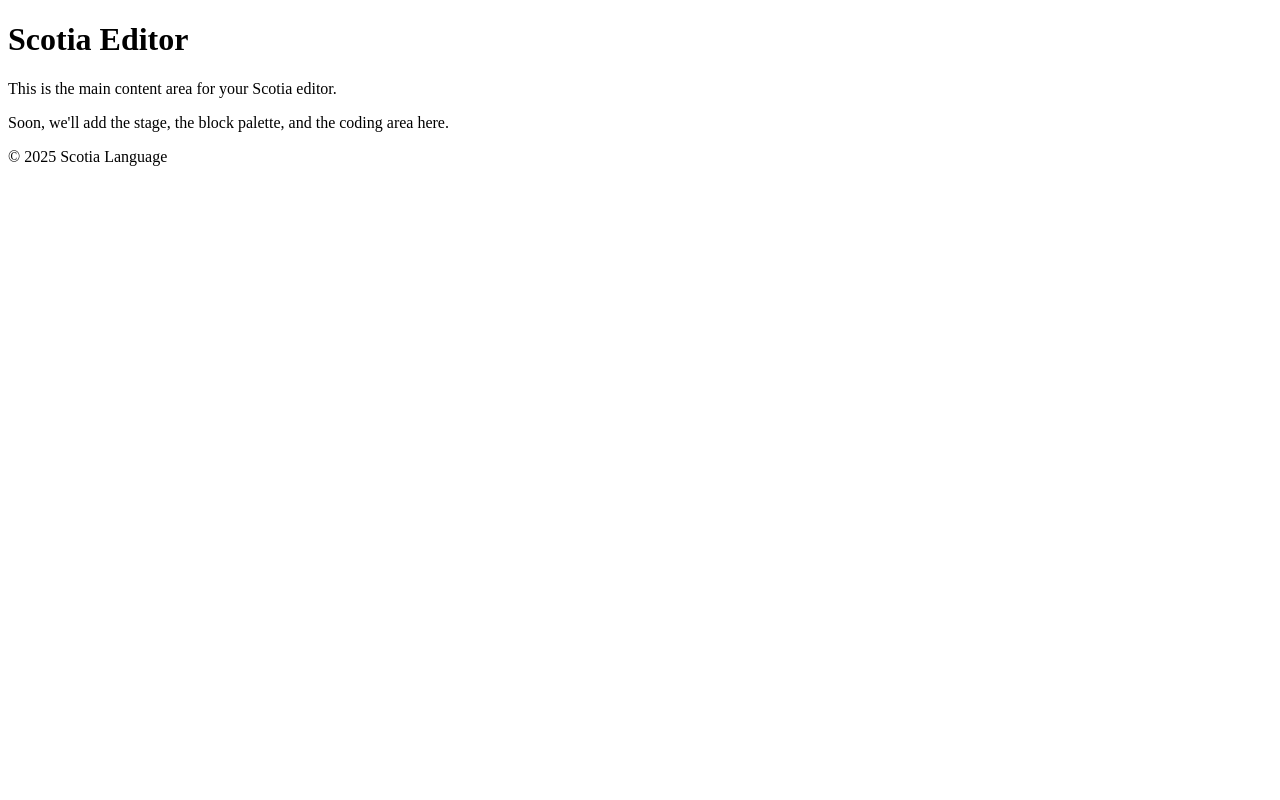
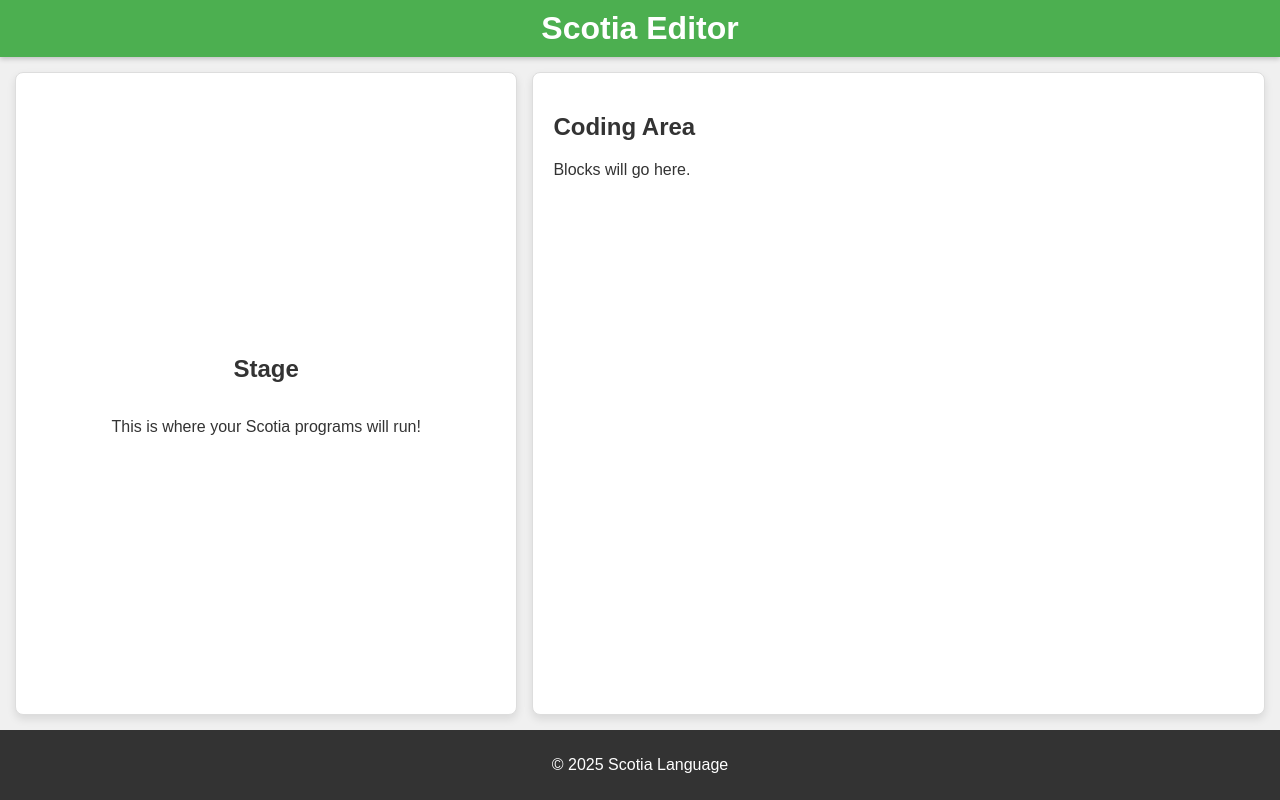
Before and after one commit to Tinfoil0cat/scotia, a plain HTML site: page index.html in a window 1280 px wide. Drawn offline with Linux system fonts and the light colour scheme.

Commit message:
Update index.html

```diff
--- a/index.html
+++ b/index.html
@@ -4,7 +4,7 @@
     <meta charset="UTF-8">
     <meta name="viewport" content="width=device-width, initial-scale=1.0">
     <title>Scotia Editor</title>
-    </head>
+    <link rel="stylesheet" href="style.css"> </head>
 <body>
     <header>
         <h1>Scotia Editor</h1>
@@ -13,8 +13,15 @@
     </header>
 
     <main id="scotia-editor-main">
-        <p>This is the main content area for your Scotia editor.</p>
-        <p>Soon, we'll add the stage, the block palette, and the coding area here.</p>
+        <div id="scotia-stage">
+            <h2>Stage</h2>
+            <p>This is where your Scotia programs will run!</p>
+        </div>
+
+        <div id="scotia-coding-area">
+            <h2>Coding Area</h2>
+            <p>Blocks will go here.</p>
+        </div>
     </main>
 
     <footer>
```
